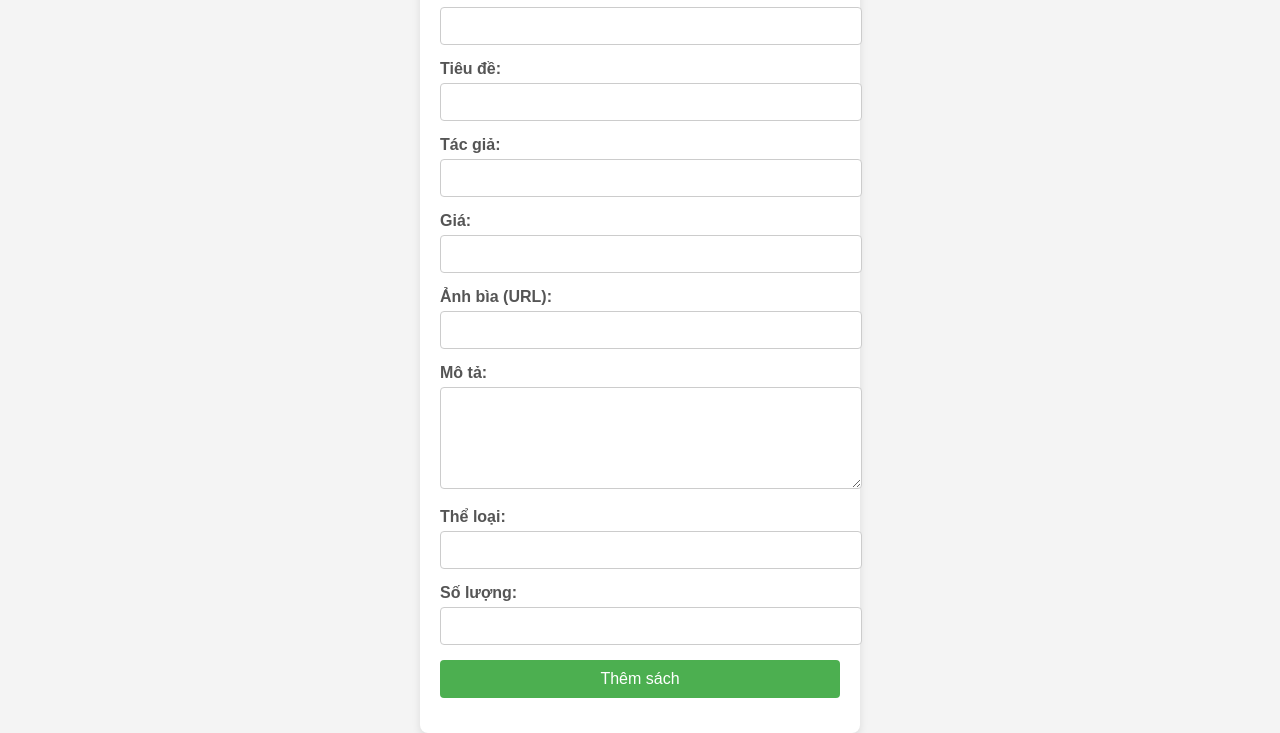
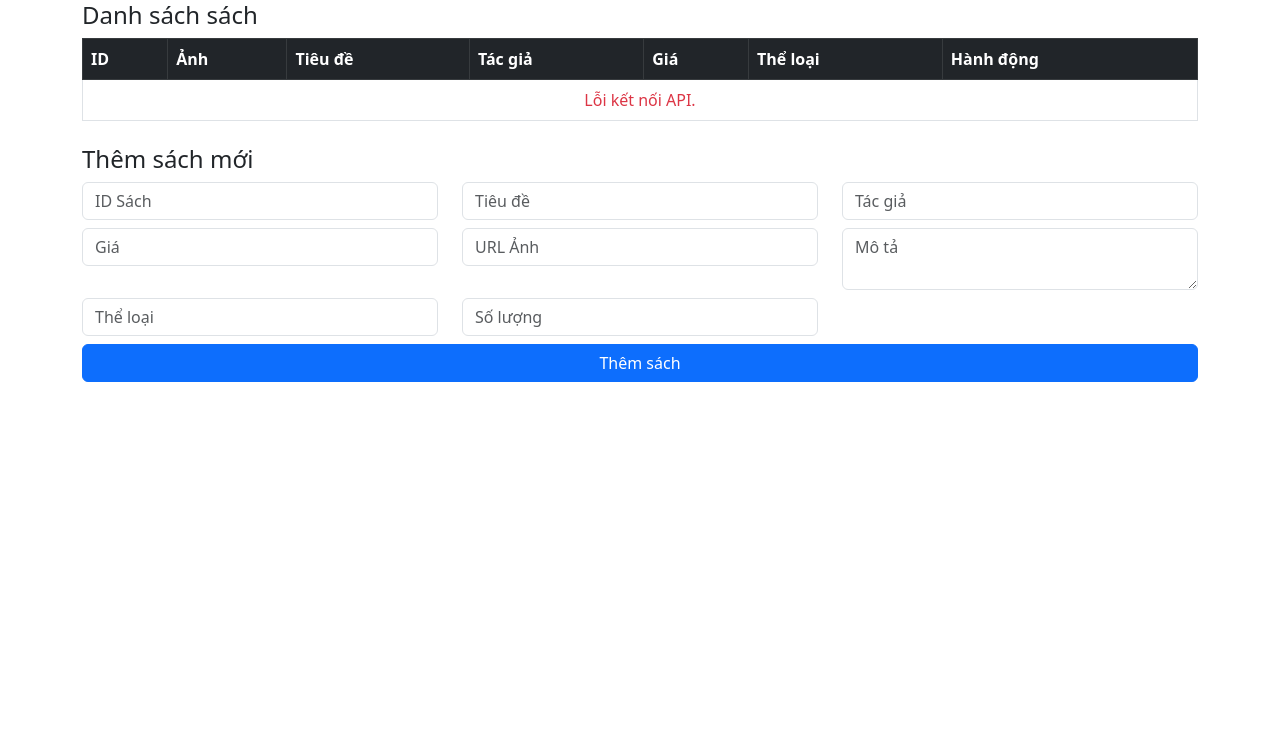
Before and after one commit to DangKhoa23123/backend-bansach, a website: page public/bansach.html in a window 1280 px wide. Shown: the part 85-818 px from the top of the page. Drawn offline with nearby package versions, Linux system fonts and the light colour scheme; no server answers.

Commit message:
Thêm chức năng sửa và xóa sách

```diff
--- a/models/Book.js
+++ b/models/Book.js
@@ -6,8 +6,7 @@ const BookSchema = new mongoose.Schema({
     title: { type: String, required: true, unique: true },
     author: { type: String, required: true },
     price: { type: Number, required: true },
-    // thumbnail: { type: String, required: true },
-    thumbnail: { type: Image, required: true },
+    thumbnail: { type: String, required: true },
     description: { type: String, required: true },
     genre: { type: String, required: true },
     quality: { type: Number, required: true },
--- a/public/bansach.html
+++ b/public/bansach.html
@@ -1,121 +1,112 @@
 <!DOCTYPE html>
-<html>
+<html lang="vi">
 <head>
-    <title>Thêm sách</title>
-    <style>
-        body {
-            font-family: Arial, sans-serif;
-            margin: 0;
-            padding: 0;
-            background-color: #f4f4f4;
-            display: flex;
-            justify-content: center;
-            align-items: center;
-            height: 100vh;
+    <meta charset="UTF-8">
+    <meta name="viewport" content="width=device-width, initial-scale=1.0">
+    <title>Quản lý Sách</title>
+    <link rel="stylesheet" href="https://cdn.jsdelivr.net/npm/bootstrap@5.3.0/dist/css/bootstrap.min.css">
+</head>
+<body>
+    <div class="container mt-4">
+        <h2 class="text-center text-primary">Quản lý Sách</h2>
+
+        <!-- Danh sách sách -->
+        <div class="mt-4">
+            <h4>Danh sách sách</h4>
+            <table class="table table-bordered">
+                <thead class="table-dark">
+                    <tr>
+                        <th>ID</th>
+                        <th>Ảnh</th>
+                        <th>Tiêu đề</th>
+                        <th>Tác giả</th>
+                        <th>Giá</th>
+                        <th>Thể loại</th>
+                        <th>Hành động</th>
+                    </tr>
+                </thead>
+                <tbody id="books-list">
+                    <tr><td colspan="7" class="text-center">Đang tải...</td></tr>
+                </tbody>
+            </table>
+        </div>
+
+        <!-- Form thêm sách -->
+        <div class="mt-4">
+            <h4>Thêm sách mới</h4>
+            <form id="addBookForm">
+                <div class="row">
+                    <div class="col-md-4 mb-2">
+                        <input type="text" class="form-control" id="bookId" placeholder="ID Sách" required>
+                    </div>
+                    <div class="col-md-4 mb-2">
+                        <input type="text" class="form-control" id="bookTitle" placeholder="Tiêu đề" required>
+                    </div>
+                    <div class="col-md-4 mb-2">
+                        <input type="text" class="form-control" id="bookAuthor" placeholder="Tác giả" required>
+                    </div>
+                    <div class="col-md-4 mb-2">
+                        <input type="number" class="form-control" id="bookPrice" placeholder="Giá" required>
+                    </div>
+                    <div class="col-md-4 mb-2">
+                        <input type="text" class="form-control" id="bookThumbnail" placeholder="URL Ảnh" required>
+                    </div>
+                    <div class="col-md-4 mb-2">
+                        <textarea class="form-control" id="bookDescription" placeholder="Mô tả" required></textarea>
+                    </div>
+                    <div class="col-md-4 mb-2">
+                        <input type="text" class="form-control" id="bookGenre" placeholder="Thể loại" required>
+                    </div>
+                    <div class="col-md-4 mb-2">
+                        <input type="number" class="form-control" id="bookQuality" placeholder="Số lượng" required>
+                    </div>
+                    <div class="col-md-12">
+                        <button type="button" class="btn btn-primary w-100" onclick="submitBook()">Thêm sách</button>
+                    </div>
+                </div>
+                <div id="message" class="mt-2 text-center"></div>
+            </form>
+        </div>
+    </div>
+
+    <script>
+        // Lấy danh sách sách khi tải trang
+        document.addEventListener("DOMContentLoaded", fetchBooks);
+
+        async function fetchBooks() {
+            try {
+                const response = await fetch('/books'); // Lấy danh sách sách từ API
+                const data = await response.json();
+
+                const booksList = document.getElementById("books-list");
+                booksList.innerHTML = ""; // Xóa nội dung cũ
+
+                if (data.success) {
+                    data.books.forEach(book => {
+                        booksList.innerHTML += `
+                            <tr>
+                                <td>${book.id}</td>
+                                <td><img src="${book.thumbnail}" width="50"></td>
+                                <td>${book.title}</td>
+                                <td>${book.author}</td>
+                                <td>${book.price} đ</td>
+                                <td>${book.genre}</td>
+                                <td>
+                                    <button class="btn btn-warning btn-sm" onclick="editBook('${book.id}')">Sửa</button>
+                                    <button class="btn btn-danger btn-sm" onclick="deleteBook('${book.id}')">Xóa</button>
+                                </td>
+                            </tr>
+                        `;
+                    });
+                } else {
+                    booksList.innerHTML = `<tr><td colspan="7" class="text-center text-danger">Không có sách nào.</td></tr>`;
+                }
+            } catch (error) {
+                console.error("Lỗi:", error);
+                document.getElementById("books-list").innerHTML = `<tr><td colspan="7" class="text-center text-danger">Lỗi kết nối API.</td></tr>`;
+            }
         }
 
-        h2 {
-            text-align: center;
-            color: #333;
-        }
-
-        form {
-            background: #fff;
-            padding: 20px;
-            border-radius: 8px;
-            box-shadow: 0 4px 8px rgba(0, 0, 0, 0.1);
-            width: 100%;
-            max-width: 400px;
-        }
-
-        .form-group {
-            margin-bottom: 15px;
-        }
-
-        label {
-            display: block;
-            margin-bottom: 5px;
-            font-weight: bold;
-            color: #555;
-        }
-
-        input, textarea {
-            width: 100%;
-            padding: 10px;
-            border: 1px solid #ccc;
-            border-radius: 4px;
-            font-size: 14px;
-        }
-
-        textarea {
-            resize: vertical;
-            min-height: 80px;
-        }
-
-        button {
-            width: 100%;
-            padding: 10px;
-            background-color: #4CAF50;
-            color: white;
-            border: none;
-            border-radius: 4px;
-            font-size: 16px;
-            cursor: pointer;
-            transition: background-color 0.3s ease;
-        }
-
-        button:hover {
-            background-color: #45a049;
-        }
-
-        #message {
-            margin-top: 15px;
-            text-align: center;
-            font-weight: bold;
-        }
-    </style>
-</head>
-<body>
-    <form id="bookForm">
-        <h2>Thêm sách mới</h2>
-        <div class="form-group">
-            <label for="bookId">ID sách:</label>
-            <input type="text" id="bookId" required>
-        </div>
-        <div class="form-group">
-            <label for="bookTitle">Tiêu đề:</label>
-            <input type="text" id="bookTitle" required>
-        </div>
-        <div class="form-group">
-            <label for="bookAuthor">Tác giả:</label>
-            <input type="text" id="bookAuthor" required>
-        </div>
-        <div class="form-group">
-            <label for="bookPrice">Giá:</label>
-            <input type="number" id="bookPrice" required>
-        </div>
-        <div class="form-group">
-            <label for="bookThumbnail">Ảnh bìa (URL):</label>
-            <input type="text" id="bookThumbnail" required>
-
-        </div>
-        <div class="form-group">
-            <label for="bookDescription">Mô tả:</label>
-            <textarea id="bookDescription" required></textarea>
-        </div>
-        <div class="form-group">
-            <label for="bookGenre">Thể loại:</label>
-            <input type="text" id="bookGenre" required>
-        </div>
-        <div class="form-group">
-            <label for="bookQuality">Số lượng:</label>
-            <input type="number" id="bookQuality" required>
-        </div>
-        <button type="button" onclick="submitBook()">Thêm sách</button>
-        <div id="message"></div>
-    </form>
-
-    <script>
         async function submitBook() {
             const book = {
                 id: document.getElementById('bookId').value,
@@ -142,6 +133,12 @@
                 if (result.success) {
                     messageDiv.textContent = 'Thêm sách thành công!';
                     messageDiv.style.color = 'green';
+
+                    // Xóa nội dung form sau khi thêm thành công
+                    document.getElementById("addBookForm").reset();
+
+                    // Cập nhật danh sách sách ngay lập tức
+                    fetchBooks();
                 } else {
                     messageDiv.textContent = result.error || 'Thêm sách thất bại!';
                     messageDiv.style.color = 'red';
```
Also changed, not shown: 1 other file.
